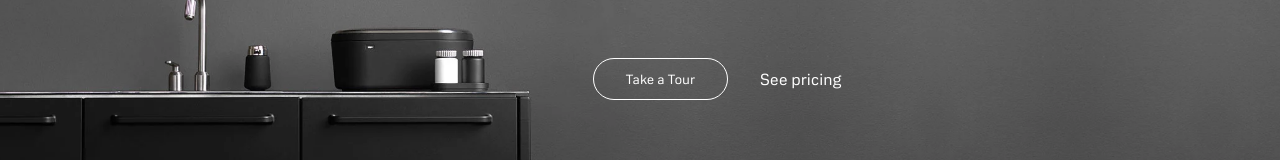
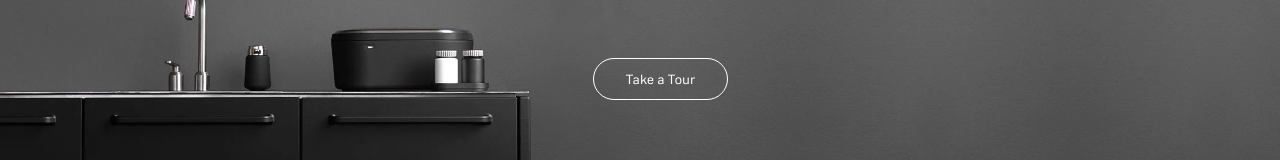
Before and after one commit to Buukando/vipp, a React (Create React App) app: page / in a window 1280 px wide. Shown: the part 5239-5399 px from the top of the page. Built offline with nearby package versions, Linux system fonts and the light colour scheme.

Commit message:
update and refactoring

```diff
--- a/package.json
+++ b/package.json
@@ -27,7 +27,7 @@
     "build": "react-scripts build",
     "test": "react-scripts test",
     "eject": "react-scripts eject",
-    "clean": "rm -rf ./node_modules"
+    "clean": "rm -rf ./node_modules && rm -rf package-lock.json && rm -rf yarn.lock"
   },
   "eslintConfig": {
     "extends": [
--- a/src/container/sections/Section1.jsx
+++ b/src/container/sections/Section1.jsx
@@ -87,7 +87,7 @@ const Details = function() {
   );
 };
 
-export default function Banner(props) {
+export default function Section1(props) {
   const Container = styled.div`
   width: 100%;
   height: 100vh;
--- a/src/container/sections/Section2.jsx
+++ b/src/container/sections/Section2.jsx
@@ -24,7 +24,7 @@ const AboutImageContainer = () => {
   );
 };
 
-export default function AboutSection(props) {
+export default function Section2(props) {
   const buttonsConfigurations = {
       first: {
         text: "Book a Room",
--- a/src/container/sections/Section3.jsx
+++ b/src/container/sections/Section3.jsx
@@ -1,7 +1,7 @@
 import styled from 'styled-components';
 import VideoBackground from '../../assets/img/Section3/video.jpg'
 
-export default function Video(props) {
+export default function Section3(props) {
 
     const Container = styled.section`
     height: 90vh;
--- a/src/container/sections/Section4.jsx
+++ b/src/container/sections/Section4.jsx
@@ -126,7 +126,7 @@ function Taber() {
   );
 }
 
-export default function SectionFour() {
+export default function Section4() {
   const Container = styled.section`
     width: 100%;
     height: 100vh;
--- a/src/container/sections/Section7.jsx
+++ b/src/container/sections/Section7.jsx
@@ -76,7 +76,7 @@ function Details() {
         </main>
         <footer>
           <button className="tour-button">Take a Tour</button>
-          <a href="" target="_blank" className="price">See pricing</a>
+          {/* <a href="" target="_blank" className="price">See pricing</a> */}
         </footer>
       </div>
     </Container>
```
Also changed, not shown: 2 other files (tests, documents, lock files or other folders).
